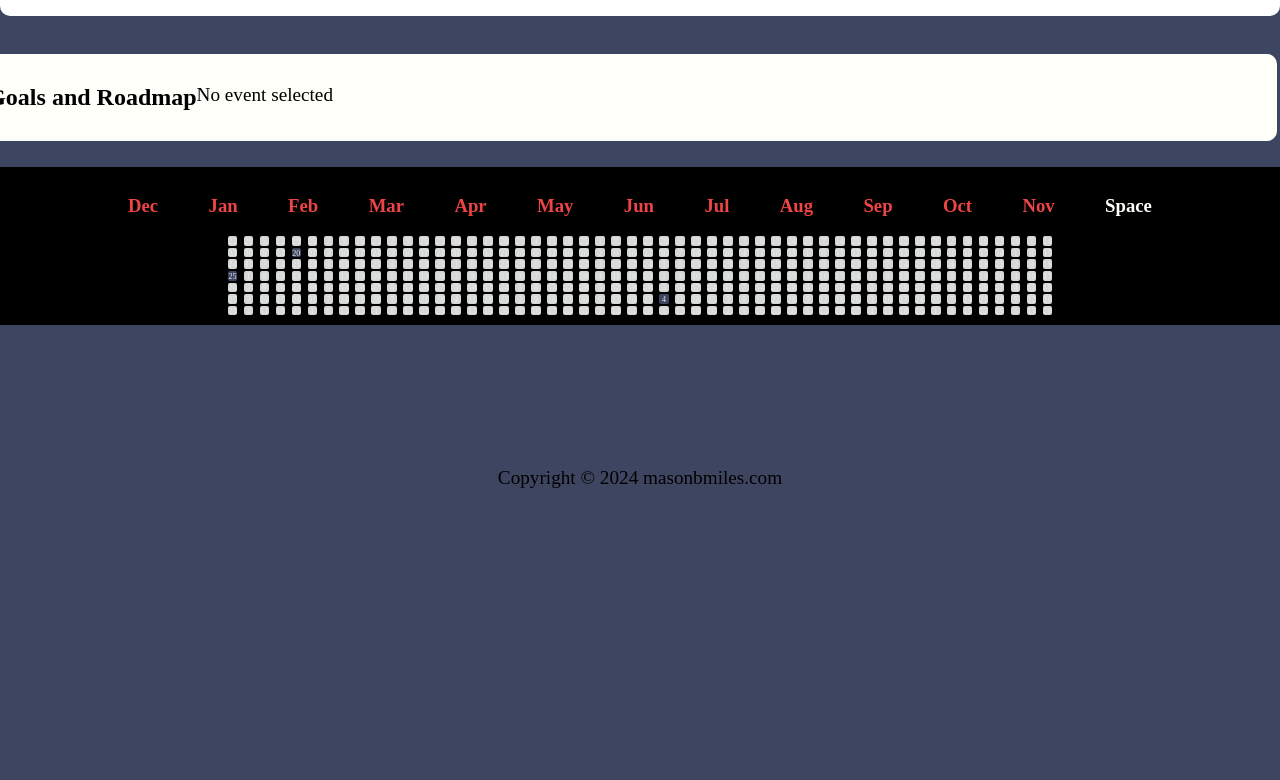
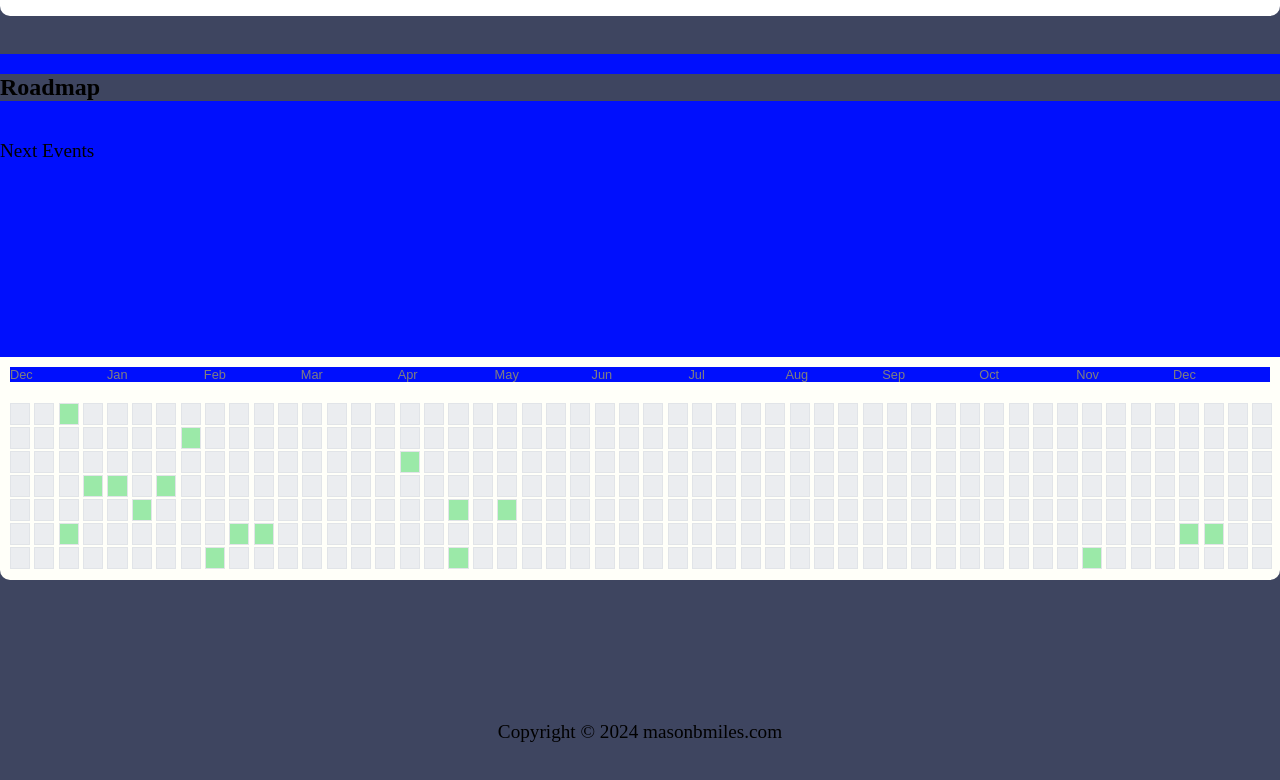
Before and after one commit to Mason13Miles/masonbmiles.com, a plain HTML site: page index.html in a window 1280 px wide. Shown: the part 974-1754 px from the top of the page. Before the commit the page ends 1502 px from the top, so only its background shows below. Drawn offline with Linux system fonts and the light colour scheme.

Commit message:
Changed the grid of the calendar to work more responivly

```diff
--- a/index.html
+++ b/index.html
@@ -82,30 +82,16 @@
 
 
         <section id="roadmap-section">
-                <div id="selected-event">
-                    <h1>Goals and Roadmap</h1>
-                    <p id="event-info">No event selected</p>
-                </div>
-                <div id="calendar-page">
-                    <div id="calendar-months">
-                        <div id="month0" class="month-box"><h3></h3></div>
-                        <div id="month1" class="month-box"><h3></h3></div>
-                        <div id="month2" class="month-box"><h3></h3></div>
-                        <div id="month3" class="month-box"><h3></h3></div>
-                        <div id="month4" class="month-box"><h3></h3></div>
-                        <div id="month5" class="month-box"><h3></h3></div>
-                        <div id="month6" class="month-box"><h3></h3></div>
-                        <div id="month7" class="month-box"><h3></h3></div>
-                        <div id="month8" class="month-box"><h3></h3></div>
-                        <div id="month9" class="month-box"><h3></h3></div>
-                        <div id="month10" class="month-box"><h3></h3></div>
-                        <div id="month11" class="month-box"><h3></h3></div>
-                        <div id="month12" class="month-box"><h3>Space</h3></div>
+                <div id="up-next-section">
+                    <h1 id="section-title">Roadmap</h1>
+                    <p id="event-info">Next Events</p>
+                    <div id="events">
 
                     </div>
-                    <div id="calendar-grid">
-
-                    </div>
+                </div>
+                <div id="calendar-container">
+                    <div class="month-header-container"></div>
+                    <div id="calendar-grid"></div>
                 </div>
         </section>
 
--- a/scripts.js
+++ b/scripts.js
@@ -19,93 +19,106 @@ document.addEventListener("DOMContentLoaded", function () {
       }
   });
 
-  // Calendar Functionality
-  const calendarGrid = document.getElementById("calendar-grid");
-  const eventInfo = document.getElementById("event-info");
+  const calendarContainer = document.getElementById('calendar-container');
+  const calendarGrid = document.getElementById('calendar-grid');
 
+  // Sample events data (replace with your actual data)
    const events = {
-      "2024-12-25": "Christmas Celebration",
-      "2024-01-01": "New Year Party",
-      "2025-07-04": "Independence Day Event",
-      "2025-01-20": "FamLinked Launch"
+      '2025-11-28': 'Demo',
+      '2025-01-05': 'Project Kickoff',
+      '2025-01-10': 'Meeting with Team',
+      '2025-01-15': 'Code Review Session',
+      '2025-01-22': 'Presentation Preparation',
+      '2025-01-30': 'Presentation Day',
+      '2025-02-05': 'Sprint Retrospective',
+      '2025-02-10': 'Code Review Session',
+      '2025-02-22': 'Sprint Planning',
+      '2025-02-28': 'UI design changes',
+      '2025-12-05': 'Demo day',
+      '2025-03-07': 'Testing session',
+      '2025-11-01': 'Code Review Session',
+      '2025-04-15': 'Meeting with Team',
+      '2025-05-01': 'Project End',
+      '2025-05-03': 'Code Review Session',
+      '2025-05-15': 'New Project',
   };
 
-  const currentDate = new Date();
-  const currentDayOfWeek = currentDate.getDay();
-  const startDate = new Date(currentDate);
-  startDate.setDate(currentDate.getDate() - currentDayOfWeek);
+  // Get today's date and calculate start date of the first column
+  const today = new Date();
+  const startOfWeek = new Date(today);
+  startOfWeek.setDate(today.getDate() - today.getDay());
 
-  // Calculate the day of the week for the 1st of the month
-const firstDayOfMonth = new Date(startDate.getFullYear(), startDate.getMonth(), 1).getDay();
+  const numberOfWeeks = 52; // fixed 52 weeks
+  let currentDate = new Date(startOfWeek);
+   let monthHeaderContainer = document.createElement('div');
+   monthHeaderContainer.classList.add('month-header-container');
+   let currentMonth = null;
 
-// Add empty cells before the 1st of the month
-for (let i = 0; i < firstDayOfMonth; i++) {
-    const emptyCell = document.createElement("div");
-    emptyCell.classList.add("calendar-cell", "empty-cell"); // Add an "empty-cell" class for styling if needed
-    weekDiv.appendChild(emptyCell);
+  for (let week = 0; week < numberOfWeeks; week++) {
+      const weekDiv = document.createElement('div');
+      weekDiv.classList.add('calendar-week');
+
+      for (let day = 0; day < 7; day++) {
+          const dayBox = document.createElement('div');
+          dayBox.classList.add('day-box');
+
+          // Format the date for the cell and tooltip
+          const dateString = currentDate.toISOString().split('T')[0];
+          const formattedDate = currentDate.toLocaleDateString('en-US', {
+            month: 'long',
+            day: 'numeric'
+          });
+
+          let tooltipText = `No events for ${formattedDate}`;
+          if (events[dateString]) {
+              dayBox.setAttribute('data-event', events[dateString]);
+               tooltipText = `${events[dateString]} on ${formattedDate}`;
           }
 
-  for (let weekIndex = 0; weekIndex < 52; weekIndex++) {
-      const weekDiv = document.createElement("div");
-      weekDiv.classList.add("week");
+          dayBox.addEventListener('mousemove', (event) => showTooltip(event, tooltipText, event));
+           dayBox.addEventListener('mouseout', hideTooltip);
 
-      for (let dayIndex = 0; dayIndex < 7; dayIndex++) {
-          const cellDate = new Date(startDate);
-          cellDate.setDate(startDate.getDate() + weekIndex * 7 + dayIndex);
 
-          const cell = document.createElement("div");
-          cell.classList.add("calendar-cell");
-          cell.setAttribute("data-date", cellDate.toISOString().split("T")[0]);
-          cell.setAttribute("data-month", cellDate.getMonth()); // Add data-month attribute
+          weekDiv.appendChild(dayBox);
 
-          if (events[cellDate.toISOString().split("T")[0]]) {
-              cell.setAttribute("data-event", "true");
+          // Check if we need a month header
+         if (currentMonth === null || currentMonth !== currentDate.getMonth()){
+               currentMonth = currentDate.getMonth();
+              const monthHeader = document.createElement('div');
+               monthHeader.classList.add('month-header');
+               monthHeader.textContent = currentDate.toLocaleDateString('en-US', { month: 'short' });
+               monthHeaderContainer.appendChild(monthHeader);
               }
 
-          const dayNumber = document.createElement("span");
-          dayNumber.classList.add("day-number");
-          dayNumber.textContent = cellDate.getDate();
-          cell.appendChild(dayNumber);
 
-          cell.addEventListener("click", function () {
-              document.querySelectorAll(".calendar-cell").forEach((c) => c.classList.remove("selected"));
-              cell.classList.add("selected");
-
-              const selectedDate = cell.getAttribute("data-date");
-
-              if (events[selectedDate]) {
-                  const eventDate = new Date(selectedDate);
-                  const options = { month: "long", day: "numeric" };
-                  const formattedDate = eventDate.toLocaleDateString("en-US", options);
-                  eventInfo.textContent = `${formattedDate}: ${events[selectedDate]}`;
-              } else {
-                  eventInfo.textContent = "No event scheduled";
-              }
-          });
-          weekDiv.appendChild(cell);
+          currentDate.setDate(currentDate.getDate() + 1);
       }
        calendarGrid.appendChild(weekDiv);
    }
 
-  // Month Headers
-  const months = [
-      "Jan", "Feb", "Mar", "Apr", "May", "Jun",
-      "Jul", "Aug", "Sep", "Oct", "Nov", "Dec"
-  ];
+      calendarContainer.insertBefore(monthHeaderContainer, calendarContainer.firstChild);
 
-  const currentMonthIndex = currentDate.getMonth();
-  const reorderedMonths = [];
-  for (let i = 0; i < months.length; i++) {
-      reorderedMonths.push(months[(currentMonthIndex + i) % months.length]);
+
+
+  // Tooltip functions
+  function showTooltip(event, eventDescription, mouseEvent) {
+      let tooltip = document.getElementById('tooltip');
+      if (!tooltip) {
+          tooltip = document.createElement('div');
+          tooltip.id = 'tooltip';
+          tooltip.classList.add('tooltip');
+           document.body.appendChild(tooltip);
+       }
+      tooltip.textContent = eventDescription;
+      tooltip.style.display = 'block';
+        tooltip.style.top = `${mouseEvent.pageY + 10}px`;
+        tooltip.style.left = `${mouseEvent.pageX + 10}px`;
 }
 
-  reorderedMonths.forEach((month, index) => {
-      const monthDiv = document.getElementById(`month${index}`);
-      if (monthDiv) {
-          const monthHeader = monthDiv.querySelector("h3");
-          if (monthHeader) {
-              monthHeader.textContent = month;
+  function hideTooltip() {
+     const tooltip = document.getElementById('tooltip');
+      if (tooltip) {
+          tooltip.style.display = 'none';
       }
   }
 });
-});
--- a/styles.css
+++ b/styles.css
@@ -41,7 +41,7 @@ section {
     justify-content: center;
     align-items: center;
     margin-top: 3%;
-    height: 500px auto;
+    height: auto;
 
 }
 
@@ -254,129 +254,108 @@ p {
 /* ROADMAP SECTION */
 #roadmap-section {
     display: flex;
-    flex-direction: row;
+    flex-direction: column;
     justify-content: center;
     align-items: center;
     width: 100%;
+    background-color: #fffff9;
+    border-radius: 10px;
   }
 
-  @media (max-width: 1440px) {
-    #roadmap-section {
+  #up-next-section {
+    display: flex;
     flex-direction: column;
-        justify-content: center;
     width: 100%;
+    height: 100%;
+    background-color: #000ffd;
   }
 
-    #selected-event {
-        margin-bottom: 2%;
-        margin-right: 0%;
-        /* width: auto; */
+  #section-title {
+    background-color: #3e4560;
   }
 
-    #calendar-page {
-        width: 100%;
+  #event-info {
+    background-color: #000ffd;
   }
 
+  #events {
+    height: 175px;
   }
 
-  #selected-event {
+  #calendar-container {
     display: flex;
+    flex-direction: column;
+    font-family: Arial, sans-serif;
+    width: 100%;
     padding: 10px;
-    border-radius: 10px;
-    background-color: #fffff9;
-    width: 100%;
-    height: 100%;
-    margin-right: 2%;
+    box-sizing: border-box;
   }
 
-
-  /* Right side styling */
-  #calendar-page {
-    background-color: #000000;
-    height: auto;
-    border-radius: 10px;
+  .month-header-container {
+    background-color: #000ffd;
     display: flex;
-    justify-content: center;
-    align-items: center;
-    flex-direction: column;
-    padding: 10px;
+    flex-direction: row;
+    justify-content: space-between; /* Change this to space-between */
+    width: 100%;
+    margin-bottom: 10px;
   }
 
-  #calendar-months {
-    display: flex;
-    flex-direction: row;
-    justify-content: space-between;
-    width: 80%;
-  }
-
-
-  #month12 {
-    color: #fffff9;
+  .month-header {
+    flex: 1;
+    font-size: 0.8em;
+    white-space: nowrap;
+    color: gray;
   }
 
   #calendar-grid {
     display: flex;
     flex-direction: row;
-    justify-content: center;
+    justify-content: space-between;
     width: 100%;
     gap: 0.5%;
   }
 
-  .week {
+  .calendar-week {
     display: flex;
     flex-direction: column;
-    gap: 2px;
+    width: calc(100% / 52);
   }
 
-  .calendar-cell {
-    width: 0.75vw;
-    height: 0.75vw;
-    background-color: #3e4560; /* Default background */
-    border-radius: 2px;
-
-    position: relative;
+  .day-box {
+    width: 100%;
+    height: 20px;
+    margin: 1px 0;
+    border: 1px solid #e1e4e8;
     cursor: pointer;
-    transition: background-color 0.2s ease, transform 0.2s ease;
+    background-color: #ebedf0;
+    transition: background-color 0.3s ease;
   }
 
-.calendar-cell[data-month="0"] { background-color: #d4d7d6; }
-.calendar-cell[data-month="1"] { background-color: #d4d7d6; }
-.calendar-cell[data-month="2"] { background-color: #d4d7d6; }
-.calendar-cell[data-month="3"] { background-color: #d4d7d6; }
-.calendar-cell[data-month="4"] { background-color: #d4d7d6; }
-.calendar-cell[data-month="5"] { background-color: #d4d7d6; }
-.calendar-cell[data-month="6"] { background-color: #d4d7d6; }
-.calendar-cell[data-month="7"] { background-color: #d4d7d6; }
-.calendar-cell[data-month="8"] { background-color: #d4d7d6; }
-.calendar-cell[data-month="9"] { background-color: #d4d7d6; }
-.calendar-cell[data-month="10"] { background-color: #d4d7d6; }
-.calendar-cell[data-month="11"] { background-color: #d4d7d6; }
-
-
-.calendar-cell[data-event="true"] {
-    background-color: #3e4560;
+  .day-box[data-event] {
+    background-color: #9be9a8; /*  color */
   }
 
-  .day-number[data-event="true"] {
-    color: #ffffff;
+  .day-box:hover {
+    border: 1px solid #6ba276;
   }
 
-  .calendar-cell:hover {
-    transform: scale(1.2);
+  .day-box:hover[data-event] {
+    background-color: #40c463; /* light green color */
   }
 
-  .day-number {
-    position: absolute;
-    top: 50%;
-    left: 50%;
-    transform: translate(-50%, -50%);
-    /* display: none; */
-    font-size: 8px;
-    color: #e7edeb;
+  .day-box:hover:not([data-event]) {
+    background-color: #f3f3f3; /*  light grey color */
   }
 
-  .month-box {
-    color: #ed4545;
+  .tooltip {
+    position: absolute;
+    background-color: #333;
+    color: #fff;
+    padding: 5px;
+    border-radius: 4px;
+    font-size: 12px;
+    white-space: nowrap;
+    z-index: 10;
   }
 
 /* FEEDBACK SECTION */
```
Lines whose indentation alone changed are shown as unchanged.
